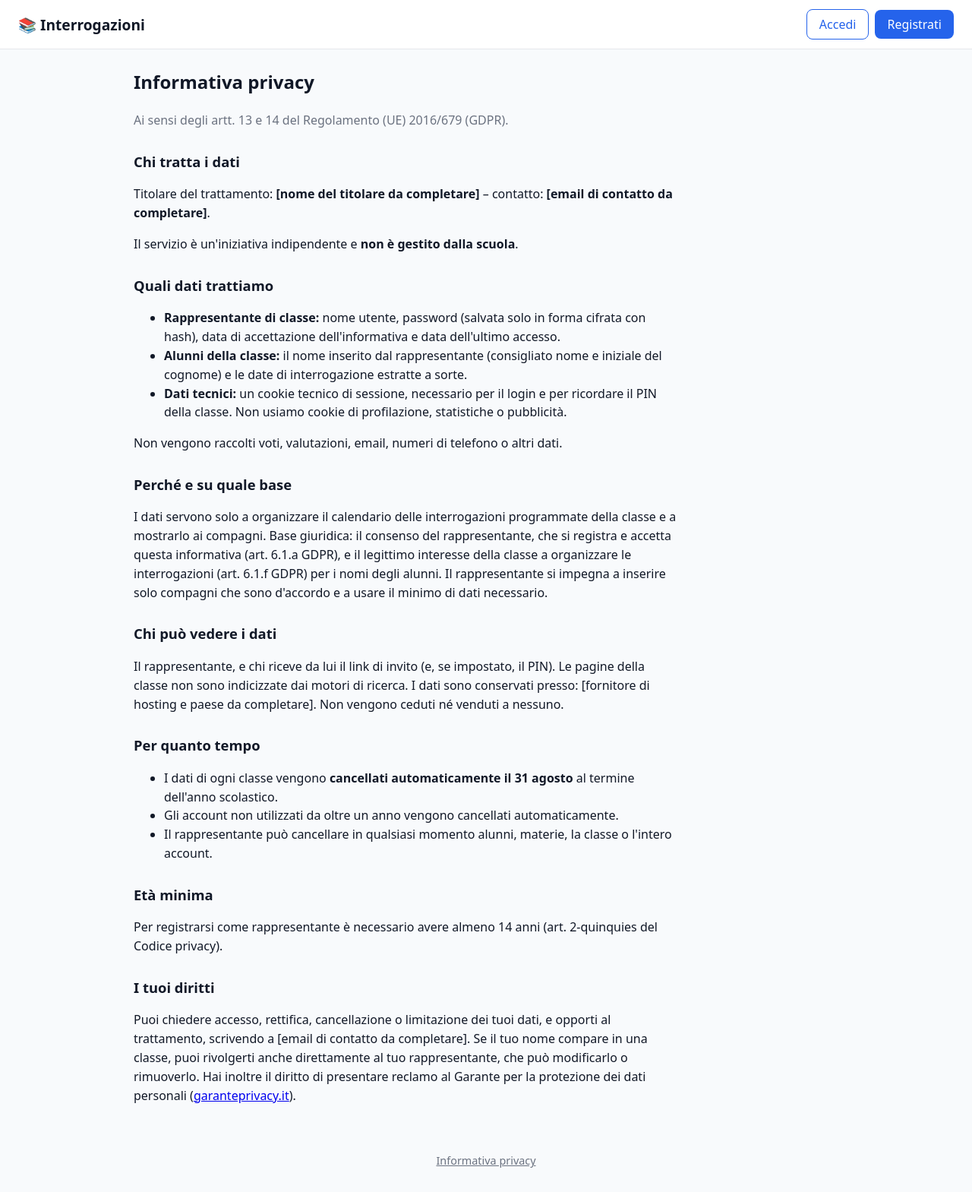
After one commit to ricky79/interrogazioni, a Flask app: page /privacy in a window 1280 px wide. The commit adds this page. Shown: the whole page at 76% size. Run offline with Flask 3, Linux system fonts and the light colour scheme; data that the repository does not hold is empty.

Commit message:
Misure privacy: PIN classe, informativa, cancellazione dati
- Suggerimento e pulsante per abbreviare i cognomi degli alunni
- PIN facoltativo per il link di invito, con blocco dopo 10 errori
- Pagine classe non indicizzate e Referrer-Policy no-referrer
- Registrazione con conferma 14 anni e accettazione informativa
- Eliminazione account con tutti i dati
- Cancellazione automatica delle classi il 31 agosto e degli
  account inattivi da oltre un anno

Co-Authored-By: Claude Opus 5.5 <noreply@anthropic.com>
Claude-Session: https://claude.ai/code/session_01LTBL9S6beZRBXAak7Gh2uK

```diff
--- a/app.py
+++ b/app.py
@@ -7,9 +7,13 @@ from datetime import date
 from flask import (Flask, Response, abort, flash, g, redirect, render_template,
                    request, url_for)
 
+from werkzeug.security import generate_password_hash
+
 import auth
+import privacy
 from auth import login_required
 from db import get_db, init_db
+from privacy import richiedi_pin, scadenza_anno_scolastico
 from scheduler import distribuisci, parse_date
 
 MAX_ALUNNI = 200
@@ -30,12 +34,17 @@ def create_app(test_config=None):
         SECRET_KEY=os.environ.get("SECRET_KEY", "dev"),
         DATABASE=os.path.join(app.instance_path, "interrogazioni.sqlite"),
         SESSION_COOKIE_SAMESITE="Lax",
+        # dati mostrati nell'informativa privacy
+        TITOLARE_NOME=os.environ.get("TITOLARE_NOME"),
+        TITOLARE_EMAIL=os.environ.get("TITOLARE_EMAIL"),
+        HOSTING=os.environ.get("HOSTING"),
     )
     if test_config:
         app.config.update(test_config)
     os.makedirs(app.instance_path, exist_ok=True)
     init_db(app)
     app.register_blueprint(auth.bp)
+    app.register_blueprint(privacy.bp)
     app.jinja_env.filters["data_it"] = formatta_data
 
     # --- Area del rappresentante -------------------------------------------
@@ -62,8 +71,9 @@ def create_app(test_config=None):
             if not errori:
                 db = get_db()
                 classe_id = db.execute(
-                    "INSERT INTO classi (utente_id, nome, token_invito) VALUES (?, ?, ?)",
-                    (g.utente["id"], nome, secrets.token_urlsafe(16))).lastrowid
+                    "INSERT INTO classi (utente_id, nome, token_invito, scade_il) VALUES (?, ?, ?, ?)",
+                    (g.utente["id"], nome, secrets.token_urlsafe(16),
+                     scadenza_anno_scolastico().isoformat())).lastrowid
                 aggiungi_alunni(classe_id, alunni)
                 db.commit()
                 flash("Classe creata! Ora aggiungi la prima materia.")
@@ -116,6 +126,25 @@ def create_app(test_config=None):
         db.commit()
         flash("Nuovo link di invito creato: quello vecchio non funziona più.")
         return redirect(url_for("classe"))
+
+    @app.post("/classe/pin")
+    @login_required
+    def imposta_pin():
+        c = classe_richiesta()
+        db = get_db()
+        if request.form.get("rimuovi"):
+            db.execute("UPDATE classi SET pin_hash = NULL WHERE id = ?", (c["id"],))
+            flash("PIN rimosso: basta il link per vedere i calendari.")
+        else:
+            pin = request.form.get("pin", "").strip()
+            if not 4 <= len(pin) <= 12:
+                flash("Il PIN deve avere tra 4 e 12 caratteri.", "errore")
+                return redirect(url_for("classe") + "#pin")
+            db.execute("UPDATE classi SET pin_hash = ?, pin_errori = 0, pin_bloccato_fino = NULL "
+                       "WHERE id = ?", (generate_password_hash(pin), c["id"]))
+            flash("PIN impostato: comunicalo ai compagni separatamente dal link.")
+        db.commit()
+        return redirect(url_for("classe") + "#pin")
 
     @app.post("/classe/elimina")
     @login_required
@@ -235,14 +264,16 @@ def classe_da_token(token):
     c = get_db().execute("SELECT * FROM classi WHERE token_invito = ?", (token,)).fetchone()
     if c is None:
         abort(404)
+    richiedi_pin(c)
     return c
 
 
 def materia_da_token(token, materia_id):
+    c = classe_da_token(token)
     m = get_db().execute("""
         SELECT m.*, c.token_invito FROM materie m JOIN classi c ON c.id = m.classe_id
-        WHERE m.id = ? AND c.token_invito = ?
-    """, (materia_id, token)).fetchone()
+        WHERE m.id = ? AND c.id = ?
+    """, (materia_id, c["id"])).fetchone()
     if m is None:
         abort(404)
     return m
--- a/db.py
+++ b/db.py
@@ -7,6 +7,8 @@ CREATE TABLE IF NOT EXISTS utenti (
     id INTEGER PRIMARY KEY AUTOINCREMENT,
     username TEXT NOT NULL UNIQUE COLLATE NOCASE,
     password_hash TEXT NOT NULL,
+    privacy_accettata_il TEXT NOT NULL,
+    ultimo_accesso TEXT NOT NULL DEFAULT (date('now')),
     creato_il TEXT NOT NULL DEFAULT (datetime('now'))
 );
 CREATE TABLE IF NOT EXISTS classi (
@@ -14,6 +16,10 @@ CREATE TABLE IF NOT EXISTS classi (
     utente_id INTEGER NOT NULL UNIQUE REFERENCES utenti(id) ON DELETE CASCADE,
     nome TEXT NOT NULL,
     token_invito TEXT NOT NULL UNIQUE,
+    pin_hash TEXT,
+    pin_errori INTEGER NOT NULL DEFAULT 0,
+    pin_bloccato_fino TEXT,
+    scade_il TEXT NOT NULL,
     creata_il TEXT NOT NULL DEFAULT (datetime('now'))
 );
 CREATE TABLE IF NOT EXISTS alunni (
--- /dev/null
+++ b/static/app.js
@@ -0,0 +1,22 @@
+// Tiene i nomi e abbrevia il cognome: "Anna Maria De Luca" → "Anna Maria D."
+const PARTICELLE = new Set(["de", "di", "da", "del", "della", "dei", "degli", "dal", "dalla",
+                            "lo", "la", "li", "van", "von", "d'"]);
+
+function abbrevia(nome) {
+  const parti = nome.trim().split(/\s+/);
+  if (parti.length < 2) return nome.trim();
+  if (/^\p{L}\.$/u.test(parti[parti.length - 1])) return parti.join(" ");  // già abbreviato
+  let inizio = parti.length - 1;  // prima parola del cognome
+  while (inizio > 1 && PARTICELLE.has(parti[inizio - 1].toLowerCase())) inizio--;
+  return parti.slice(0, inizio).join(" ") + " " + parti[inizio][0].toUpperCase() + ".";
+}
+
+document.querySelectorAll(".abbrevia").forEach((btn) => {
+  btn.addEventListener("click", () => {
+    const form = btn.closest("form");
+    const area = form.querySelector(`textarea[name="${btn.dataset.target}"]`);
+    if (area) area.value = area.value.split("\n").map((r) => (r.trim() ? abbrevia(r) : r)).join("\n");
+    // nella pagina della classe abbrevia anche i nomi già salvati
+    form.querySelectorAll('.riga-alunno input[name^="nome_"]').forEach((i) => { i.value = abbrevia(i.value); });
+  });
+});
--- a/static/style.css
+++ b/static/style.css
@@ -48,3 +48,12 @@ h3 { margin: 0 0 8px; font-size: 1.05rem; }
 .mie { padding-left: 20px; margin: 0; }
 .mie li { margin: 4px 0; }
 .mie li.passato { opacity: .55; }
+footer { text-align: center; padding: 24px 16px 32px; font-size: .9rem; }
+footer a { color: var(--muted); }
+.form .check { flex-direction: row; align-items: flex-start; gap: 8px; }
+.form .check input { margin-top: 4px; }
+.suggerimento { background: #eff6ff; border-radius: 8px; padding: 8px 12px; margin: 0; }
+.abbrevia { align-self: flex-start; }
+#pin form { margin-bottom: 8px; }
+.testo { max-width: 720px; line-height: 1.55; }
+.testo h2 { font-size: 1.15rem; margin-top: 28px; }
--- a/templates/auth.html
+++ b/templates/auth.html
@@ -16,6 +16,9 @@
   <label>Conferma password
     <input type="password" name="conferma" required minlength="8" autocomplete="new-password">
   </label>
+  <label class="check"><input type="checkbox" name="eta" required> Ho almeno 14 anni</label>
+  <label class="check"><input type="checkbox" name="privacy" required>
+    <span>Ho letto l'<a href="{{ url_for('privacy.informativa') }}" target="_blank">informativa privacy</a> e la accetto</span></label>
   {% endif %}
   <button class="btn">{{ "Registrati" if registrazione else "Accedi" }}</button>
   {% if registrazione %}
--- a/templates/base.html
+++ b/templates/base.html
@@ -11,7 +11,7 @@
     {% block logo %}<a href="{{ url_for('index') }}" class="logo">📚 Interrogazioni</a>{% endblock %}
     <nav>
       {% if g.utente %}
-        <span class="muted">👤 {{ g.utente.username }}</span>
+        <a href="{{ url_for('auth.account') }}" class="muted" title="Il tuo account">👤 {{ g.utente.username }}</a>
         <form method="post" action="{{ url_for('auth.esci') }}">
           <input type="hidden" name="csrf_token" value="{{ csrf_token() }}">
           <button class="btn secondario">Esci</button>
@@ -28,5 +28,7 @@
     {% endfor %}
     {% block content %}{% endblock %}
   </main>
+  <footer><a href="{{ url_for('privacy.informativa') }}">Informativa privacy</a></footer>
+  <script src="{{ url_for('static', filename='app.js') }}"></script>
 </body>
 </html>
--- a/templates/classe_nuova.html
+++ b/templates/classe_nuova.html
@@ -9,9 +9,11 @@
   </label>
   <fieldset>
     <legend>Alunni</legend>
+    <p class="suggerimento">🔒 Per la privacy usa <strong>nome e iniziale del cognome</strong> (es. "Anna B."): bastano a riconoscersi.</p>
     <label>Nomi, uno per riga
-      <textarea name="nomi" rows="12" placeholder="Mario Rossi&#10;Giulia Bianchi&#10;...">{{ form.nomi }}</textarea>
+      <textarea name="nomi" rows="12" placeholder="Anna B.&#10;Luca R.&#10;...">{{ form.nomi }}</textarea>
     </label>
+    <button type="button" class="btn secondario abbrevia" data-target="nomi">Abbrevia i cognomi (Anna Bianchi → Anna B.)</button>
     <label>…oppure solo il numero di alunni (potrai inserire i nomi in seguito)
       <input type="number" name="numero" min="1" max="200" value="{{ form.numero }}" placeholder="es. 24">
     </label>
--- /dev/null
+++ b/templates/privacy.html
@@ -0,0 +1,45 @@
+{% extends "base.html" %}
+{% block title %}Informativa privacy{% endblock %}
+{% block content %}
+<article class="testo">
+<h1>Informativa privacy</h1>
+<p class="muted">Ai sensi degli artt. 13 e 14 del Regolamento (UE) 2016/679 (GDPR).</p>
+
+<h2>Chi tratta i dati</h2>
+<p>Titolare del trattamento: <strong>{{ titolare }}</strong> – contatto: <strong>{{ contatto }}</strong>.</p>
+<p>Il servizio è un'iniziativa indipendente e <strong>non è gestito dalla scuola</strong>.</p>
+
+<h2>Quali dati trattiamo</h2>
+<ul>
+  <li><strong>Rappresentante di classe:</strong> nome utente, password (salvata solo in forma cifrata con hash), data di accettazione dell'informativa e data dell'ultimo accesso.</li>
+  <li><strong>Alunni della classe:</strong> il nome inserito dal rappresentante (consigliato nome e iniziale del cognome) e le date di interrogazione estratte a sorte.</li>
+  <li><strong>Dati tecnici:</strong> un cookie tecnico di sessione, necessario per il login e per ricordare il PIN della classe. Non usiamo cookie di profilazione, statistiche o pubblicità.</li>
+</ul>
+<p>Non vengono raccolti voti, valutazioni, email, numeri di telefono o altri dati.</p>
+
+<h2>Perché e su quale base</h2>
+<p>I dati servono solo a organizzare il calendario delle interrogazioni programmate della classe e a mostrarlo ai compagni.
+Base giuridica: il consenso del rappresentante, che si registra e accetta questa informativa (art. 6.1.a GDPR), e il legittimo interesse
+della classe a organizzare le interrogazioni (art. 6.1.f GDPR) per i nomi degli alunni.
+Il rappresentante si impegna a inserire solo compagni che sono d'accordo e a usare il minimo di dati necessario.</p>
+
+<h2>Chi può vedere i dati</h2>
+<p>Il rappresentante, e chi riceve da lui il link di invito (e, se impostato, il PIN). Le pagine della classe non sono indicizzate dai motori di ricerca.
+I dati sono conservati presso: {{ hosting }}. Non vengono ceduti né venduti a nessuno.</p>
+
+<h2>Per quanto tempo</h2>
+<ul>
+  <li>I dati di ogni classe vengono <strong>cancellati automaticamente il 31 agosto</strong> al termine dell'anno scolastico.</li>
+  <li>Gli account non utilizzati da oltre un anno vengono cancellati automaticamente.</li>
+  <li>Il rappresentante può cancellare in qualsiasi momento alunni, materie, la classe o l'intero account.</li>
+</ul>
+
+<h2>Età minima</h2>
+<p>Per registrarsi come rappresentante è necessario avere almeno 14 anni (art. 2-quinquies del Codice privacy).</p>
+
+<h2>I tuoi diritti</h2>
+<p>Puoi chiedere accesso, rettifica, cancellazione o limitazione dei tuoi dati, e opporti al trattamento, scrivendo a {{ contatto }}.
+Se il tuo nome compare in una classe, puoi rivolgerti anche direttamente al tuo rappresentante, che può modificarlo o rimuoverlo.
+Hai inoltre il diritto di presentare reclamo al Garante per la protezione dei dati personali (<a href="https://www.garanteprivacy.it">garanteprivacy.it</a>).</p>
+</article>
+{% endblock %}
```
Also changed, not shown: auth.py (+31 -3 lines), privacy.py (added, +134 -0 lines), templates/account.html (added, +19 -0 lines), templates/classe.html (+22 -1 lines), templates/pin.html (added, +14 -0 lines), tests/test_app.py (+5 -3 lines), tests/test_privacy.py (added, +91 -0 lines), README.md.
